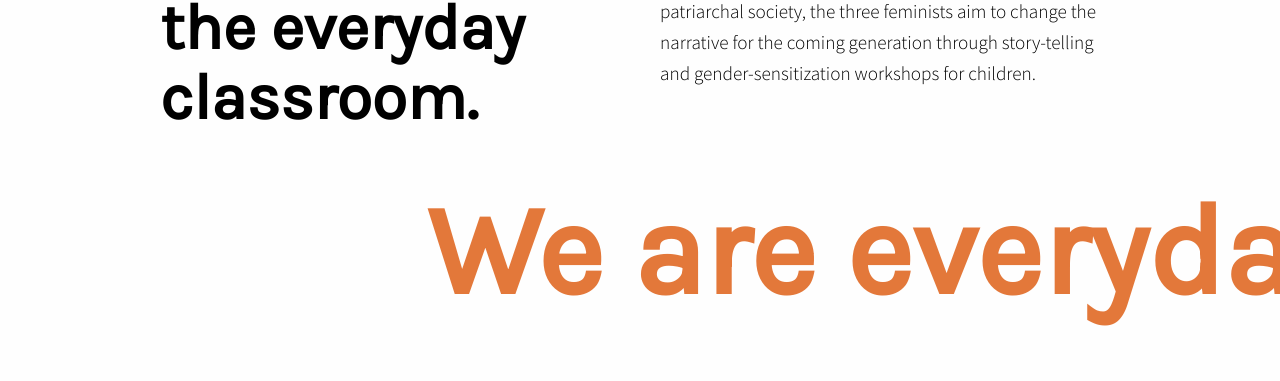
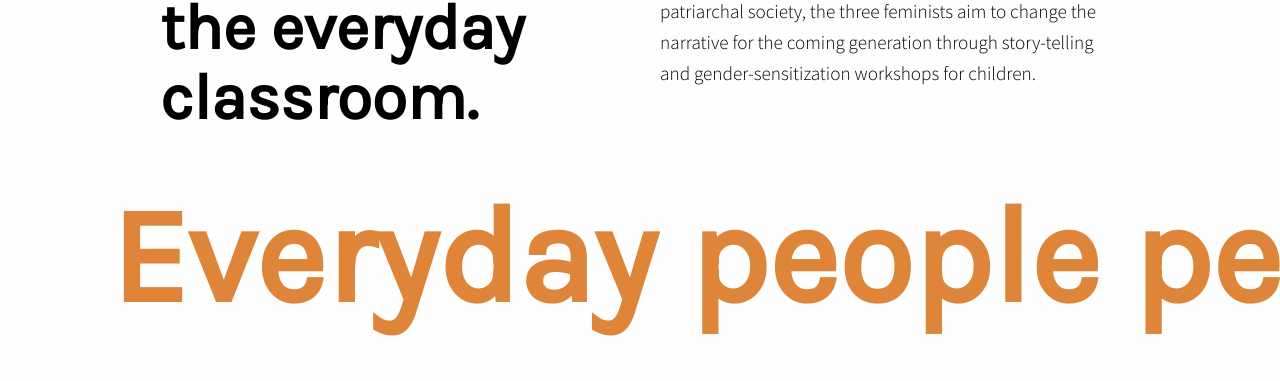
Before and after one commit to an5rag/tip, a React app: page /#/ in a window 1280 px wide. Shown: the part 1142-1523 px from the top of the page. Built offline with nearby package versions, Linux system fonts and the light colour scheme; a web font is replaced by a local one.

Commit message:
fixed ticker

```diff
--- a/src/scripts/containers/home/home.tsx
+++ b/src/scripts/containers/home/home.tsx
@@ -34,11 +34,17 @@ export const Home = () =>
     </div>
     <div className="tip-home-ticker-container">
       <div className="tip-home-ticker">
-        We are everyday people perturbed, angry, dismayed at the current trend of affairs.
+        Everyday people perturbed, angry, dismayed at the current trend of affairs.
       </div>
     </div>
     <div className="row row-center">
       <div className="small-12 medium-10 columns">
+        <div className="row tip-home-section">
+          <div className="small-12 columns tip-home-subsection">
+            <img
+              src="http://sbrownehr.com/wp-content/uploads/2016/01/cropped-Peace-Signs.jpg" />
+          </div>
+        </div>
         <div className="row tip-home-section">
           <div className="small-12 large-12 columns tip-home-subsection">
             <div className="tip-home-subsection-heading">
@@ -75,7 +81,7 @@ export const Home = () =>
           </div>
           <div className="small-12 large-6 columns tip-home-subsection">
             <img
-              src="https://feministphilosophers.files.wordpress.com/2012/03/line2-29-10-620x418.jpg" />
+              src="https://www.jaydinitto.com/wp-content/uploads/2013/06/bunch-of-books.jpg" />
           </div>
         </div>
 
@@ -112,7 +118,7 @@ export const Home = () =>
 
           <div className="small-12 large-6 columns tip-home-subsection">
             <div className="tip-home-massive-heading">
-              Together we can. Together we must.
+              Talk to us; we don't bite.
             </div>
           </div>
         </div>
--- a/src/styles/pages/tip-home.scss
+++ b/src/styles/pages/tip-home.scss
@@ -45,11 +45,11 @@ $subsection-heading-margin-bottom: 1rem;
             }
         }
     }
-    $duration: 30s;
-    $mobile-duration: 15s;
+    $duration: 25s;
+    $mobile-duration: 20s;
     @keyframes ticker {
         0% {
-            transform: translate3d(100%, 0, 0);
+            transform: translate3d(100vw, 0, 0);
             visibility: visible;
             color: #f53a3a;
         }
@@ -57,12 +57,14 @@ $subsection-heading-margin-bottom: 1rem;
             color: #bef53a;
         }
         100% {
-            transform: translate3d(-300%, 0, 0);
-            color: #3ab9f5;
+            transform: translate3d(-100%, 0, 0);
+            color: #3aafff;
         }
     }
     .tip-home-ticker-container {
-        margin-bottom: $section-margin-bottom*1.75;
+        display:inline-block;
+        white-space: nowrap;
+        margin-bottom: $section-margin-bottom*1.6;
         width: auto;
         animation-iteration-count: infinite;
         animation-timing-function: linear;
@@ -72,10 +74,11 @@ $subsection-heading-margin-bottom: 1rem;
             animation-duration: $mobile-duration;
         }
         .tip-home-ticker {
-            white-space: nowrap;
+
+            display: inline-block;
             font-family: $primary-heading-font;
             font-weight: $heavy-font-weight;
-            font-size: 8em;
+            font-size: 8.5em;
             line-height: 1.1em;
         }
     }
```
